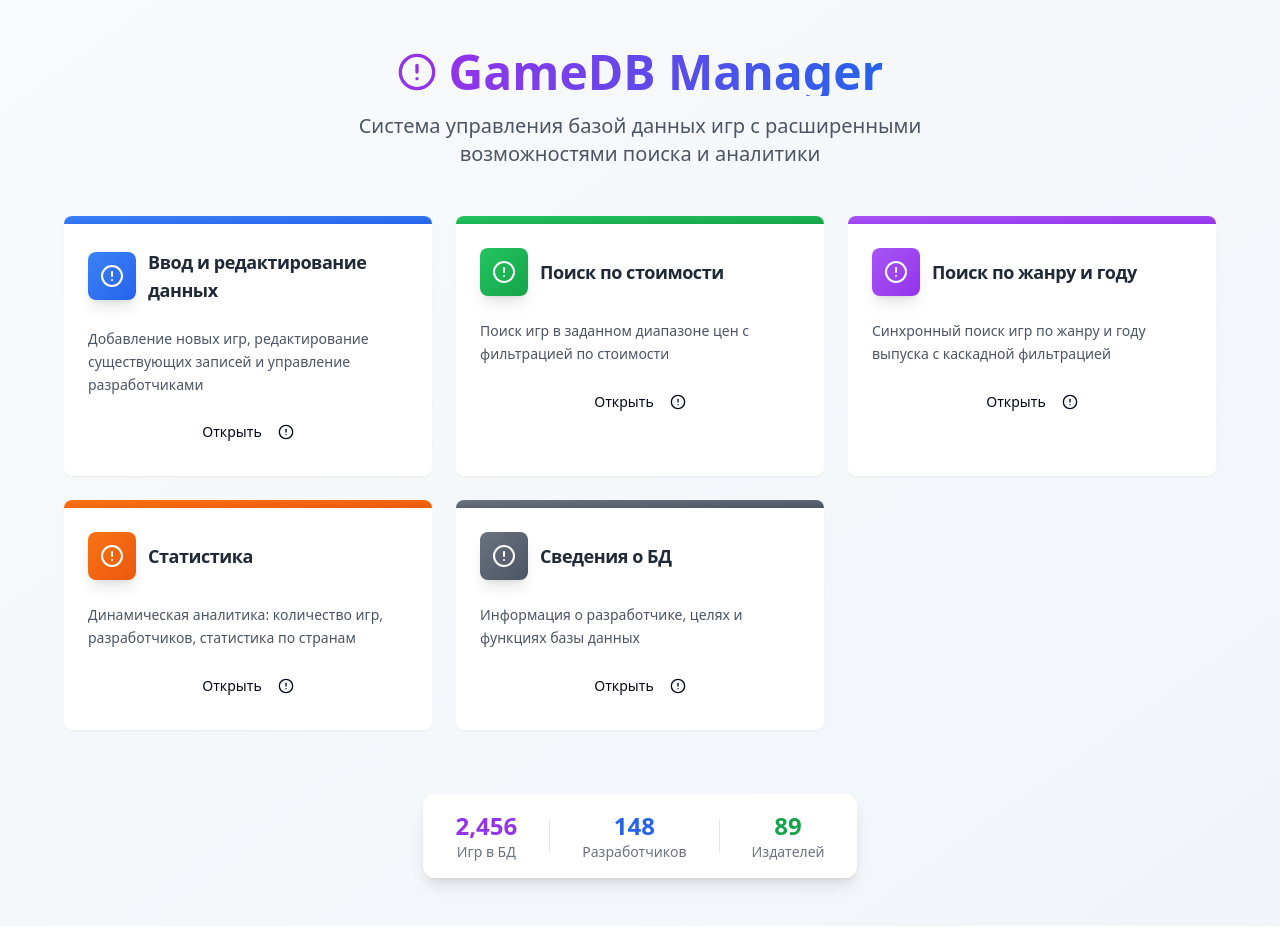
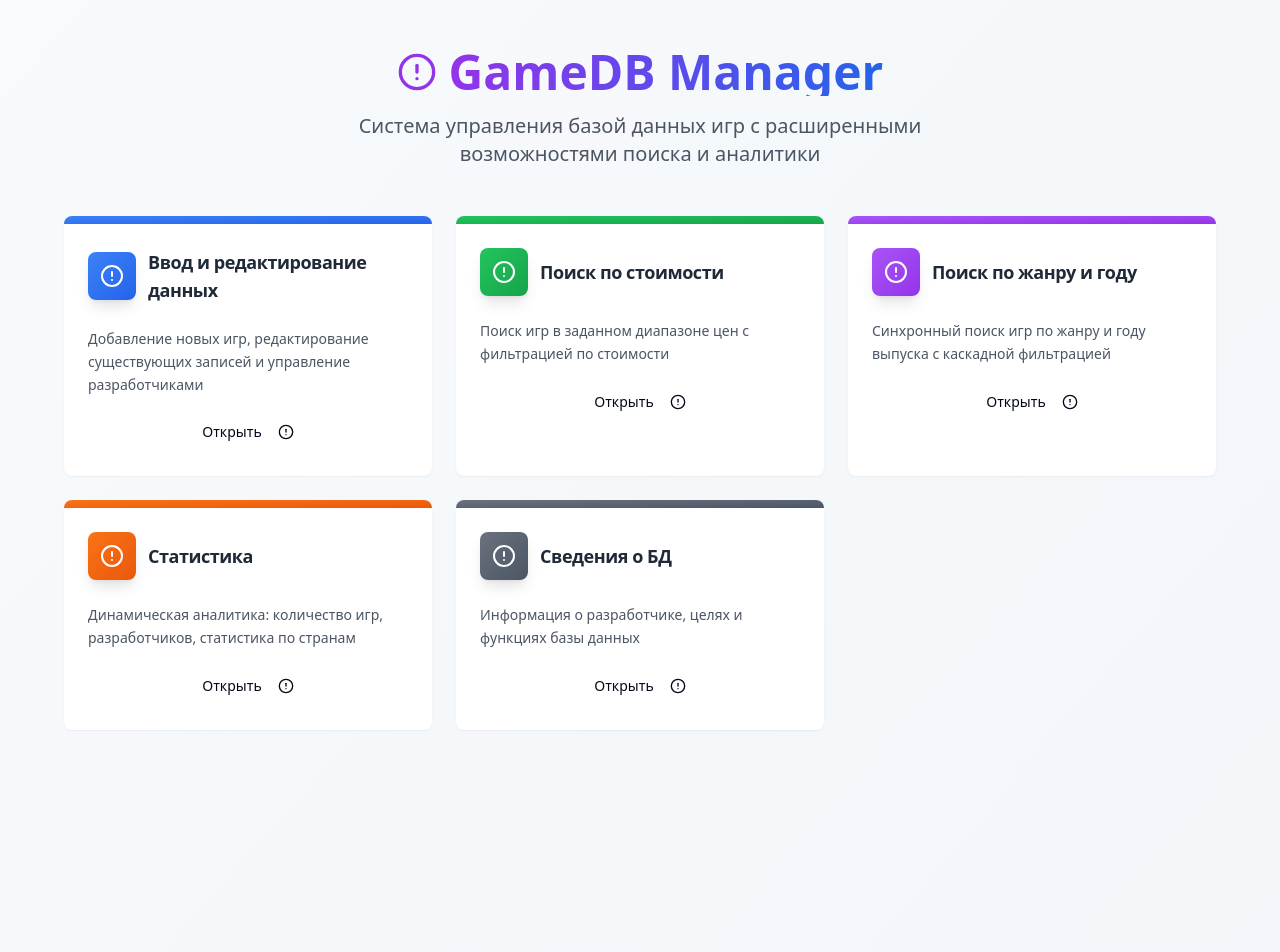
Before and after one commit to mildnesss/game-database-creator, a React (Vite) app: page / in a window 1280 px wide. Shown: the top 952 px of the page. Before the commit the page ends 926 px from the top, so only its background shows below. Built offline with nearby package versions, Linux system fonts and the light colour scheme.

Commit message:
Обновление 8 компонентов

```diff
--- a/src/pages/Index.tsx
+++ b/src/pages/Index.tsx
@@ -113,21 +113,21 @@ const Index = () => {
         </div>
 
         {/* Footer Stats Preview */}
-        <div className="mt-16 text-center">
-          <div className="inline-flex items-center gap-8 bg-white rounded-xl shadow-lg px-8 py-4">
+        <div className="text-center my-80">
+          <div className="inline-flex items-center gap-8 bg-white rounded-xl shadow-lg py-0 px-0">
             <div className="text-center">
-              <div className="text-2xl font-bold text-purple-600">2,456</div>
-              <div className="text-sm text-gray-500">Игр в БД</div>
+              <div className="text-2xl font-bold text-purple-600"></div>
+              <div className="text-sm text-gray-500"></div>
             </div>
             <div className="w-px h-8 bg-gray-200"></div>
             <div className="text-center">
-              <div className="text-2xl font-bold text-blue-600">148</div>
-              <div className="text-sm text-gray-500">Разработчиков</div>
+              <div className="text-2xl font-bold text-blue-600"></div>
+              <div className="text-sm text-gray-500"></div>
             </div>
             <div className="w-px h-8 bg-gray-200"></div>
             <div className="text-center">
-              <div className="text-2xl font-bold text-green-600">89</div>
-              <div className="text-sm text-gray-500">Издателей</div>
+              <div className="text-2xl font-bold text-green-600"></div>
+              <div className="text-sm text-gray-500"></div>
             </div>
           </div>
         </div>
```
